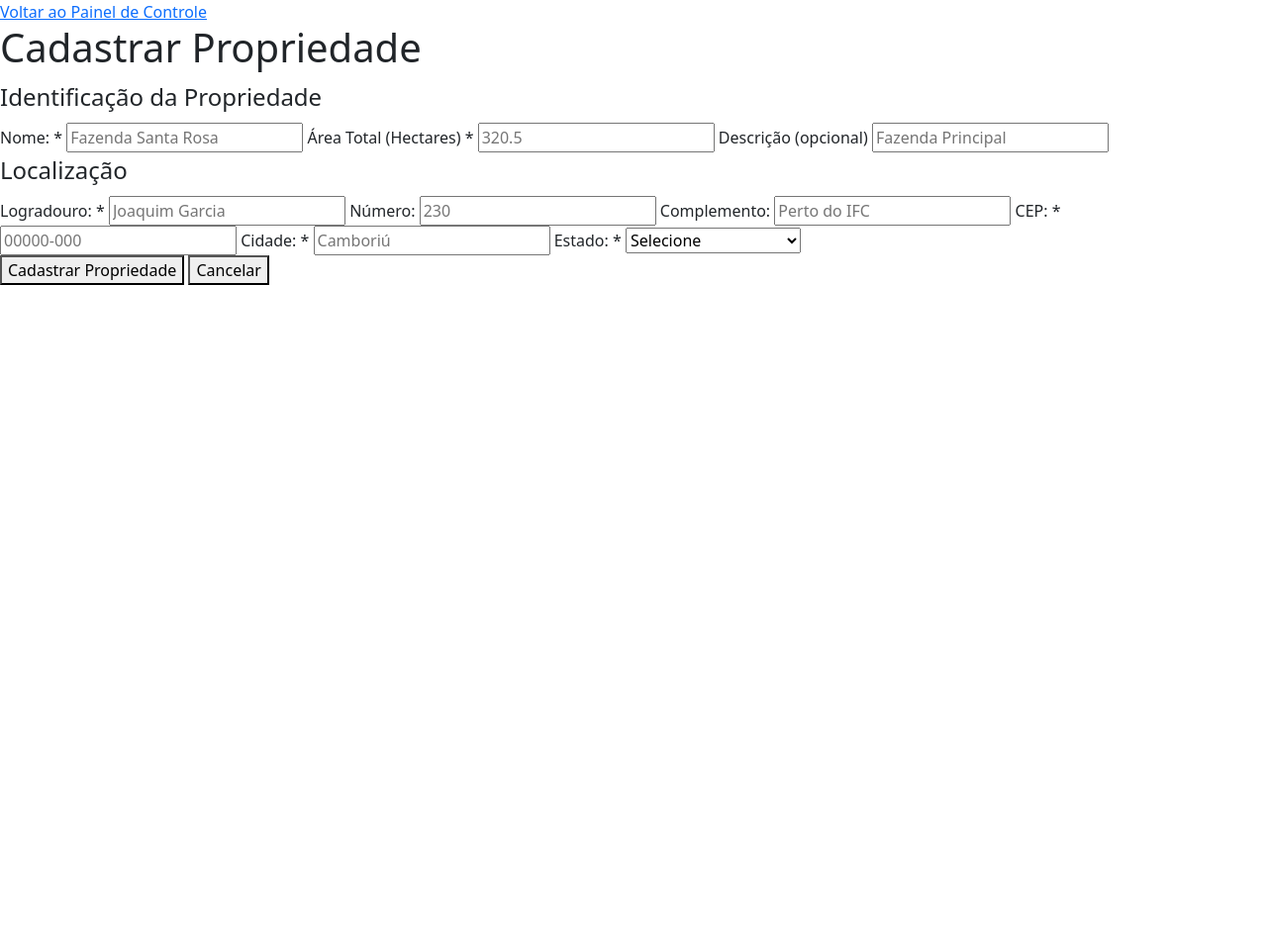
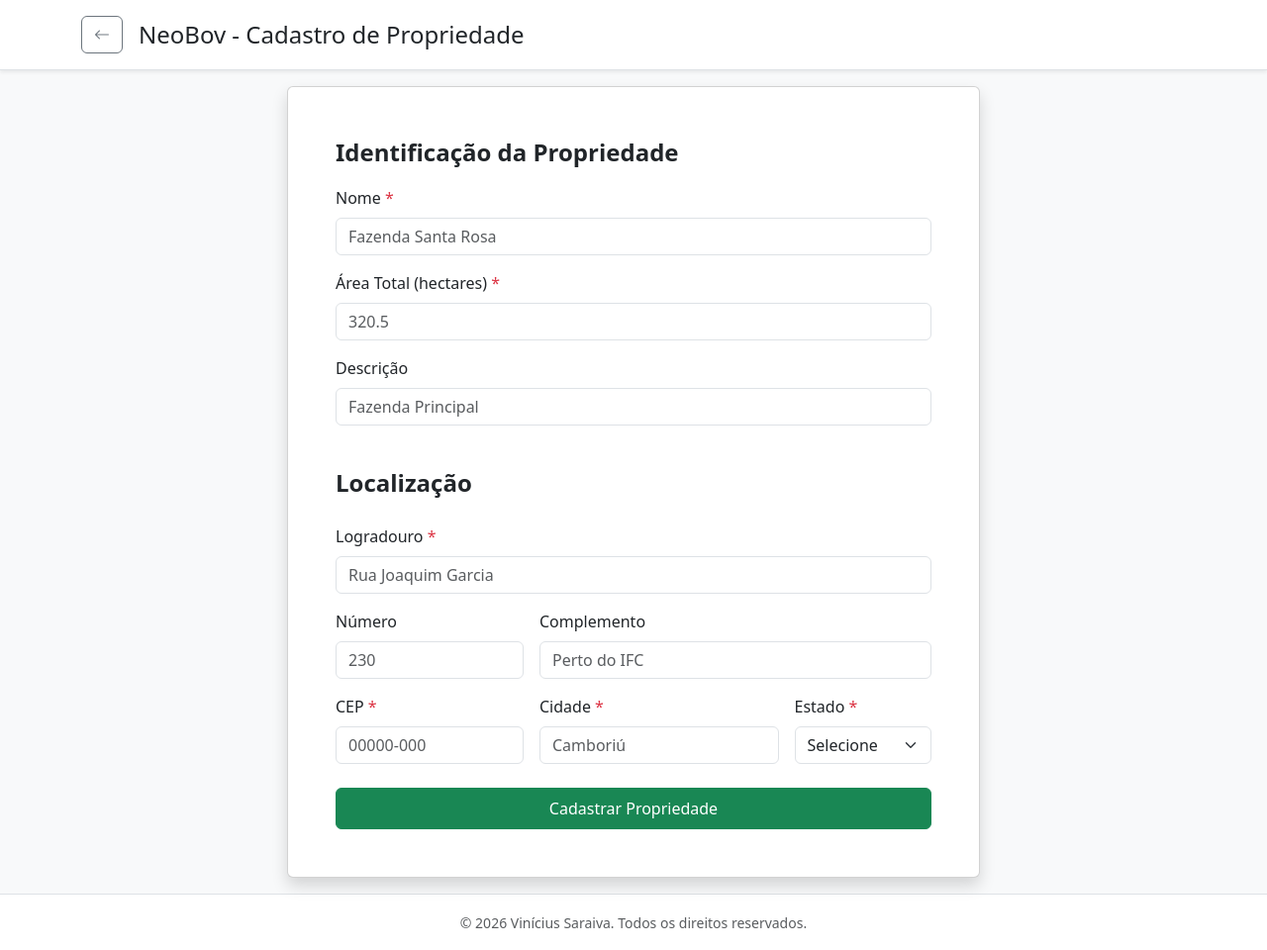
Before and after one commit to bernardo-vinicius/PPOII_VINICIUS, a website: page client/src/pages/properties/create.html in a window 1280 px wide. Shown: the whole page at 99% size. Before the commit the page ends 800 px from the top, so only its background shows below. Drawn offline with nearby package versions, Linux system fonts and the light colour scheme.

Commit message:
feat: add new bootstrap styles

```diff
--- a/client/src/pages/properties/create.html
+++ b/client/src/pages/properties/create.html
@@ -4,6 +4,10 @@
     <meta charset="UTF-8" />
     <meta name="viewport" content="width=device-width, initial-scale=1.0" />
     <title>Cadastro de Propriedade</title>
+    <link
+      rel="stylesheet"
+      href="https://cdn.jsdelivr.net/npm/bootstrap-icons@1.13.1/font/bootstrap-icons.min.css"
+    />
     <link
       href="https://cdn.jsdelivr.net/npm/bootstrap@5.3.8/dist/css/bootstrap.min.css"
       rel="stylesheet"
@@ -17,75 +21,128 @@
       defer
     ></script>
   </head>
-  <body>
-    <header>
-      <a href="../account/control.html">Voltar ao Painel de Controle</a>
-      <h1>Cadastrar Propriedade</h1>
+
+  <body class="bg-light d-flex flex-column min-vh-100">
+    <header class="bg-white border-bottom shadow-sm">
+      <div class="container d-flex align-items-center gap-3 py-3">
+        <a
+          href="../account/control.html"
+          class="btn btn-outline-secondary"
+          aria-label="Voltar ao painel de controle"
+        >
+          <i class="bi bi-arrow-left"></i>
+        </a>
+
+        <h1 class="h4 mb-0">NeoBov - Cadastro de Propriedade</h1>
+      </div>
     </header>
-    <main>
-      <form method="post">
+
+    <main
+      class="d-flex justify-content-center align-items-center flex-grow-1 my-3"
+    >
+      <!-- TODO: mover o max-width para uma classe CSS -->
+      <div class="card shadow p-5 w-100" style="max-width: 700px">
+        <form method="post" class="vstack gap-4">
           <fieldset>
-          <legend>Identificação da Propriedade</legend>
+            <legend class="fs-4 fw-semibold mb-3">
+              Identificação da Propriedade
+            </legend>
 
-          <label for="name">Nome: *</label>
+            <div class="mb-3">
+              <label for="name" class="form-label">
+                Nome <span class="text-danger">*</span>
+              </label>
               <input
                 type="text"
+                class="form-control"
                 id="name"
                 name="name"
                 placeholder="Fazenda Santa Rosa"
                 required
               />
+            </div>
 
-          <label for="area">Área Total (Hectares) *</label>
+            <div class="mb-3">
+              <label for="area" class="form-label">
+                Área Total (hectares)
+                <span class="text-danger">*</span>
+              </label>
               <input
-            type="text"
+                type="number"
+                class="form-control"
                 id="area"
                 name="area"
+                step="0.01"
+                min="0"
                 placeholder="320.5"
                 required
               />
+            </div>
 
-          <label for="description">Descrição (opcional)</label>
+            <div class="mb-3">
+              <label for="description" class="form-label"> Descrição </label>
               <input
                 type="text"
+                class="form-control"
                 id="description"
                 name="description"
                 placeholder="Fazenda Principal"
               />
+            </div>
           </fieldset>
 
           <fieldset>
-          <legend>Localização</legend>
+            <legend class="fs-4 fw-semibold">Localização</legend>
 
-          <label for="street">Logradouro: *</label>
+            <div class="row g-3">
+              <div class="col-12">
+                <label for="street" class="form-label">
+                  Logradouro <span class="text-danger">*</span>
+                </label>
+
                 <input
                   type="text"
+                  class="form-control"
                   id="street"
                   name="street"
-            placeholder="Joaquim Garcia"
+                  placeholder="Rua Joaquim Garcia"
                   required
                 />
+              </div>
 
-          <label for="number">Número:</label>
+              <div class="col-md-4">
+                <label for="number" class="form-label"> Número </label>
+
                 <input
                   type="number"
+                  class="form-control"
                   id="number"
                   name="number"
                   min="1"
                   placeholder="230"
                 />
+              </div>
 
-          <label for="complement">Complemento:</label>
+              <div class="col-md-8">
+                <label for="complement" class="form-label"> Complemento </label>
+
                 <input
                   type="text"
+                  class="form-control"
                   id="complement"
                   name="complement"
                   placeholder="Perto do IFC"
                 />
+              </div>
 
-          <label for="cep">CEP: *</label>
+              <div class="col-md-4">
+                <label for="cep" class="form-label">
+                  CEP <span class="text-danger">*</span>
+                </label>
+
                 <input
                   type="text"
+                  class="form-control"
                   id="cep"
                   name="cep"
                   placeholder="00000-000"
@@ -93,18 +150,29 @@
                   maxlength="9"
                   required
                 />
+              </div>
 
-          <label for="city">Cidade: *</label>
+              <div class="col-md-5">
+                <label for="city" class="form-label">
+                  Cidade <span class="text-danger">*</span>
+                </label>
+
                 <input
                   type="text"
+                  class="form-control"
                   id="city"
                   name="city"
                   placeholder="Camboriú"
                   required
                 />
+              </div>
 
-          <label for="state">Estado: *</label>
-          <select id="state" name="state" required>
+              <div class="col-md-3">
+                <label for="state" class="form-label">
+                  Estado <span class="text-danger">*</span>
+                </label>
+
+                <select class="form-select" id="state" name="state" required>
                   <option value="" selected disabled>Selecione</option>
 
                   <option value="AC">Acre</option>
@@ -135,11 +203,24 @@
                   <option value="SE">Sergipe</option>
                   <option value="TO">Tocantins</option>
                 </select>
+              </div>
+            </div>
           </fieldset>
 
-        <button type="submit">Cadastrar Propriedade</button>
-        <button type="reset">Cancelar</button>
+          <div class="d-flex gap-3">
+            <button type="submit" class="btn btn-success flex-fill py-2">
+              Cadastrar Propriedade
+            </button>
+          </div>
         </form>
+      </div>
     </main>
+    <footer class="bg-white border-top py-3 mt-auto">
+      <div class="container text-center">
+        <small class="text-muted">
+          &copy; 2026 Vinícius Saraiva. Todos os direitos reservados.
+        </small>
+      </div>
+    </footer>
   </body>
 </html>
```
Lines whose indentation alone changed are shown as unchanged.
